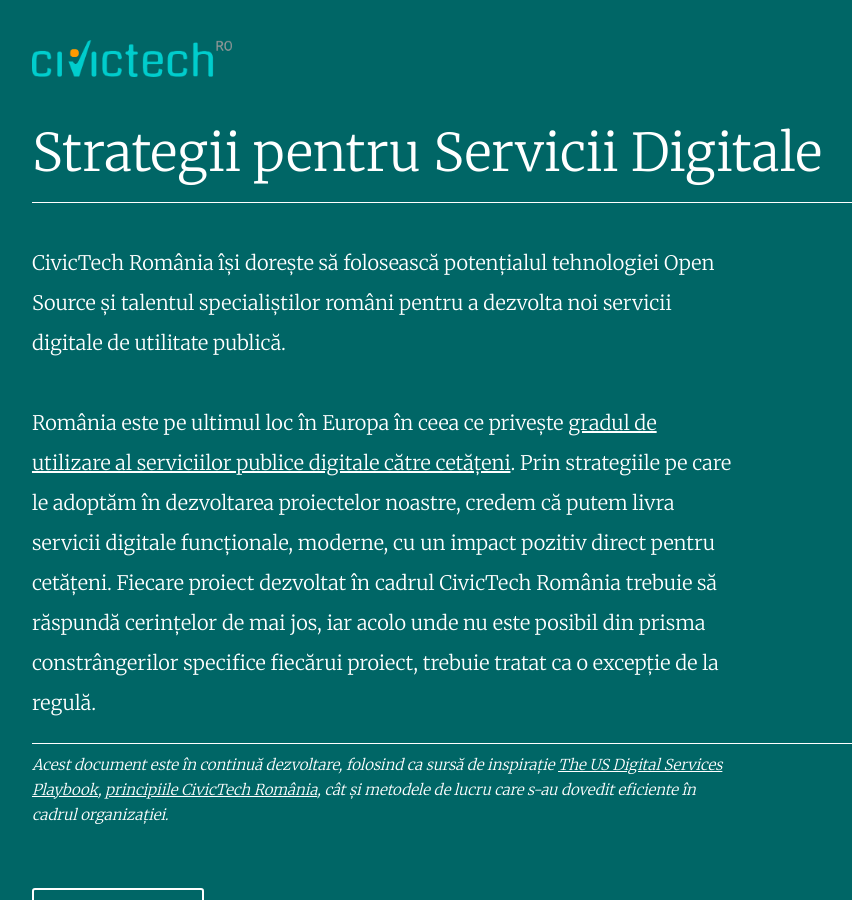
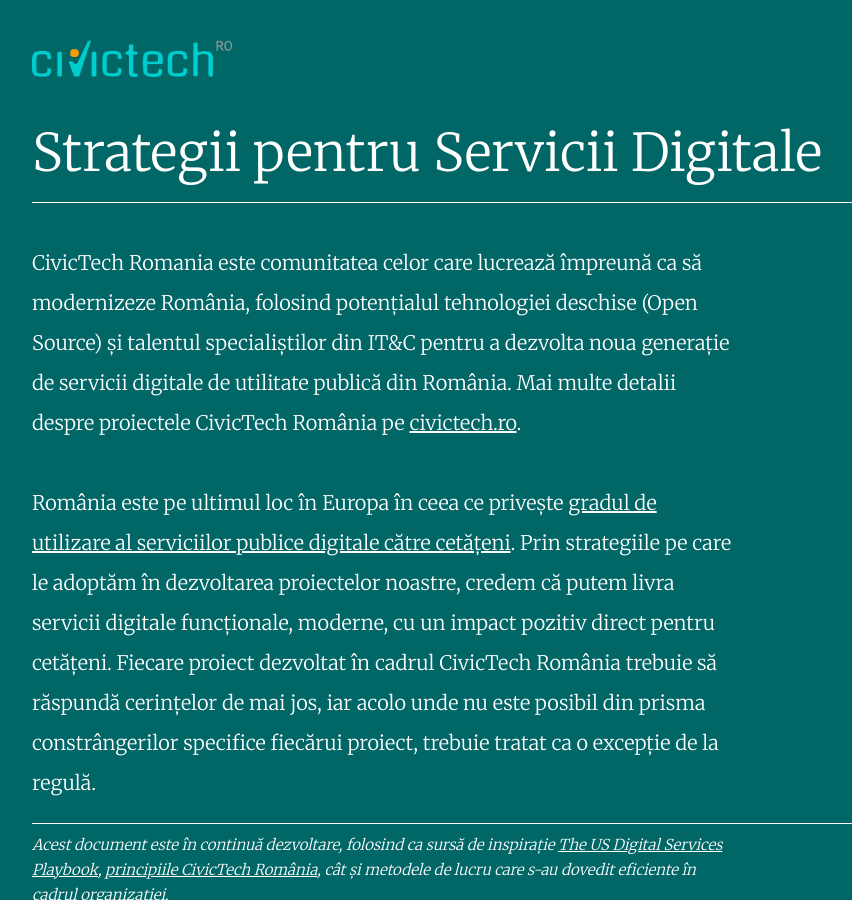
Before and after one commit to itccsro/playbook, a Jekyll site: the page built from index.html, in a window 1280 px wide and 900 px high. Shown: the whole window, without its empty margins (190-1042 px from the left). Built offline with Jekyll 4.4.1, drawn with Linux system fonts in a browser that asks for light colours.

Commit message:
fix(intro) update copy

```diff
--- a/_includes/introduction.md
+++ b/_includes/introduction.md
@@ -1,6 +1,6 @@
 # Strategii pentru Servicii Digitale
 
-CivicTech România își dorește să folosească potențialul tehnologiei Open Source și talentul specialiștilor români pentru a dezvolta noi servicii digitale de utilitate publică.
+CivicTech Romania este comunitatea celor care lucrează împreună ca să modernizeze România, folosind potențialul tehnologiei deschise (Open Source) și talentul specialiștilor din IT&C pentru a dezvolta noua generație de servicii digitale de utilitate publică din România. Mai multe detalii despre proiectele CivicTech România pe [civictech.ro](https://civictech.ro/).
 
 România este pe ultimul loc în Europa în ceea ce privește [gradul de utilizare al serviciilor publice digitale către cetățeni](http://bit.ly/desireport). Prin strategiile pe care le adoptăm în dezvoltarea proiectelor noastre, credem că putem livra servicii digitale funcționale, moderne, cu un impact pozitiv direct pentru cetățeni. Fiecare proiect dezvoltat în cadrul CivicTech România trebuie să răspundă cerințelor de mai jos, iar acolo unde nu este posibil din prisma constrângerilor specifice fiecărui proiect, trebuie tratat ca o excepție de la regulă.
 
```
